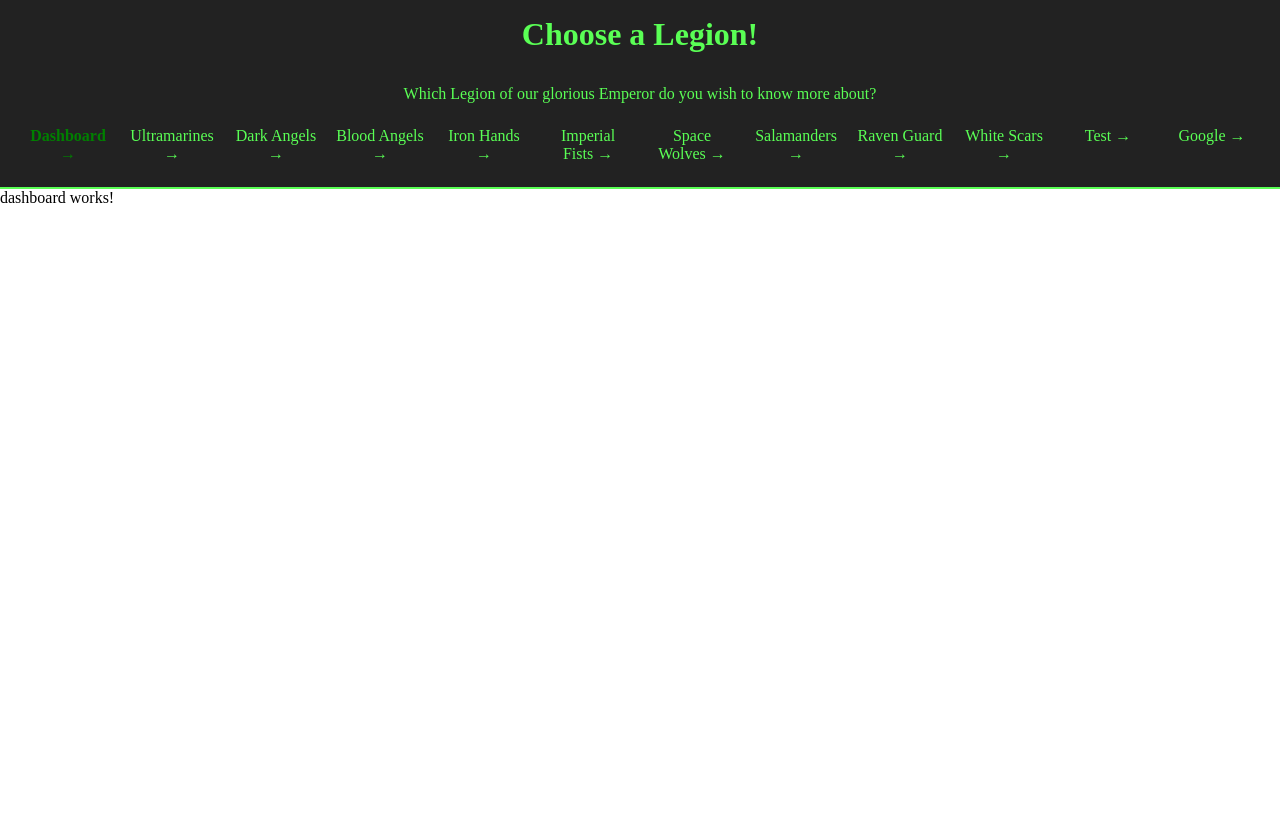
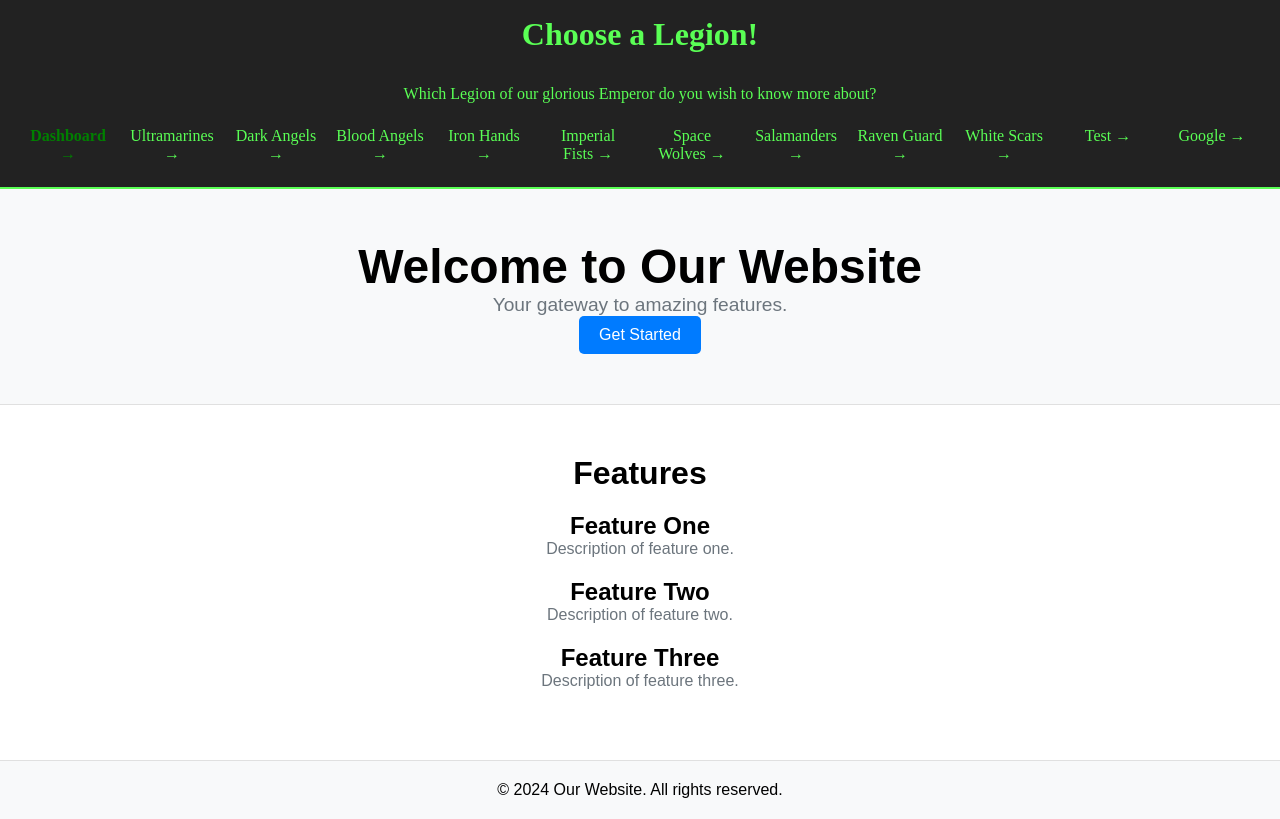
Before and after one commit to flaggton/ng-website, an Angular app: page /dashboard in a window 1280 px wide. Built offline with nearby package versions, Linux system fonts and the light colour scheme.

Commit message:
impl routing and placeholder dashboard

```diff
--- a/src/app/dashboard/dashboard/dashboard.component.html
+++ b/src/app/dashboard/dashboard/dashboard.component.html
@@ -1 +1,25 @@
-<p>dashboard works!</p>
+<div class="landing-page">
+    <header class="header">
+      <h1>Welcome to Our Website</h1>
+      <p>Your gateway to amazing features.</p>
+      <button class="cta-button">Get Started</button>
+    </header>
+    <section class="features">
+      <h2>Features</h2>
+      <div class="feature">
+        <h3>Feature One</h3>
+        <p>Description of feature one.</p>
+      </div>
+      <div class="feature">
+        <h3>Feature Two</h3>
+        <p>Description of feature two.</p>
+      </div>
+      <div class="feature">
+        <h3>Feature Three</h3>
+        <p>Description of feature three.</p>
+      </div>
+    </section>
+    <footer class="footer">
+      <p>&copy; 2024 Our Website. All rights reserved.</p>
+    </footer>
+  </div>
--- a/src/app/dashboard/dashboard/dashboard.component.scss
+++ b/src/app/dashboard/dashboard/dashboard.component.scss
@@ -0,0 +1,58 @@
+.landing-page {
+    text-align: center;
+    font-family: Arial, sans-serif;
+  }
+
+  .header {
+    background: #f8f9fa;
+    padding: 50px 0;
+    border-bottom: 1px solid #e0e0e0;
+  }
+
+  .header h1 {
+    font-size: 3em;
+    margin: 0;
+  }
+
+  .header p {
+    font-size: 1.2em;
+    color: #6c757d;
+  }
+
+  .cta-button {
+    background-color: #007bff;
+    color: white;
+    padding: 10px 20px;
+    font-size: 1em;
+    border: none;
+    border-radius: 5px;
+    cursor: pointer;
+  }
+
+  .features {
+    padding: 50px 20px;
+  }
+
+  .features h2 {
+    font-size: 2em;
+    margin-bottom: 20px;
+  }
+
+  .feature {
+    margin: 20px 0;
+  }
+
+  .feature h3 {
+    font-size: 1.5em;
+  }
+
+  .feature p {
+    font-size: 1em;
+    color: #6c757d;
+  }
+
+  .footer {
+    background: #f8f9fa;
+    padding: 20px 0;
+    border-top: 1px solid #e0e0e0;
+  }
```
Also changed, not shown: src/app/app.routes.ts (+13 -0 lines).
